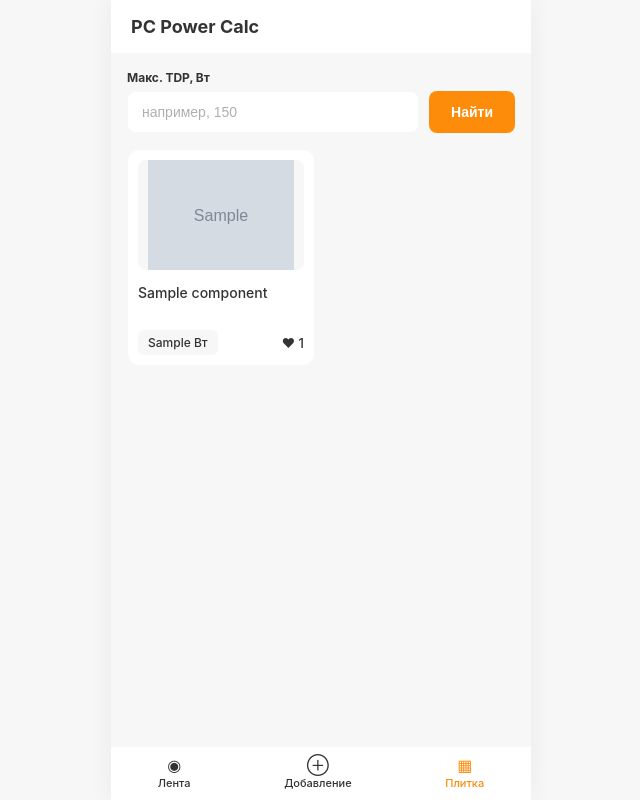
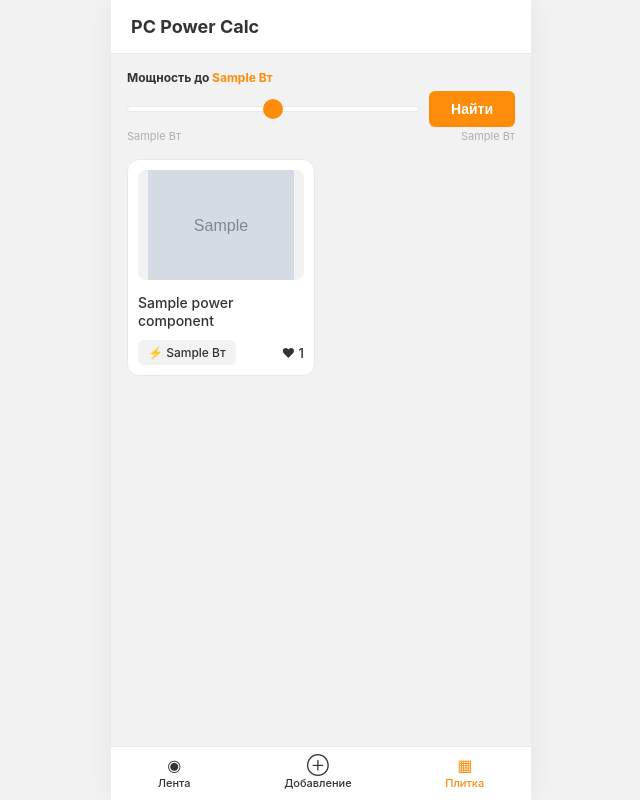
Before and after one commit to ManInTheCoat/psu-calculator-backend, a FastAPI app: template templates/tile.html in a window 1280 px wide. Shown: the whole page, without its empty margins (319-959 px from the left). Run offline with FastAPI, Linux system fonts and the light colour scheme; the template is opened without the code that fills it: most values are stand-ins (such as "Sample title", 1, 10 or a date in 2020); grey boxes marked "Sample" are stand-in pictures.

Commit message:
fix: внесены правки из таблицы

```diff
--- a/static/css/style.css
+++ b/static/css/style.css
@@ -1,9 +1,12 @@
 :root {
-    --accent: #FD8C0B;      /* логотип DNS, кнопка «Каталог», активные элементы */
-    --text: #333333;        /* заголовки и основной текст */
-    --text-muted: #AFAFAF;  /* второстепенный текст, подписи «Обязательно» */
-    --border: #F7F7F7;      /* разделители строк, фон страниц и плашек */
-    --white: #FFFFFF;       /* фон карточек и блоков */
+    --accent: #FD8C0B;        /* оранжевый акцент — все кнопки и активные элементы */
+    --accent-hover: #E07B06;  /* оранжевый при наведении */
+    --text: #333333;          /* заголовки и основной текст */
+    --text-muted: #AFAFAF;    /* второстепенный текст, подписи */
+    --bg: #F2F2F2;            /* светло-серый фон страниц */
+    --border: #E9E9E9;        /* границы и разделители отделены от фона */
+    --white: #FFFFFF;         /* фон карточек и нижней панели — белый */
+    --radius-button: 6px;     /* кнопки «чуть скруглённые» */
 }
 
 * {
@@ -14,7 +17,7 @@
 
 body {
     font-family: -apple-system, BlinkMacSystemFont, "Segoe UI", Roboto, Arial, sans-serif;
-    background: var(--border);
+    background: var(--bg);
     color: var(--text);
     padding-bottom: 72px;
     max-width: 420px;
@@ -59,7 +62,7 @@
 
 .chip {
     display: inline-block;
-    background: var(--border);
+    background: var(--bg);
     color: var(--text);
     font-size: 12px;
     font-weight: 500;
@@ -110,29 +117,59 @@
     gap: 10px;
 }
 
-.filter__input {
+.filter__value {
+    color: var(--accent);
+}
+
+.filter__slider {
     flex: 1;
+    min-width: 0;
+    appearance: none;
+    -webkit-appearance: none;
+    height: 36px;
+    background: transparent;
+    cursor: pointer;
+}
+
+.filter__slider::-webkit-slider-runnable-track {
+    height: 6px;
+    border-radius: 3px;
     background: var(--white);
     border: 1px solid var(--border);
-    border-radius: 8px;
-    padding: 12px 14px;
-    font-size: 14px;
-    color: var(--text);
 }
 
-.filter__input::placeholder {
+.filter__slider::-webkit-slider-thumb {
+    appearance: none;
+    -webkit-appearance: none;
+    width: 20px;
+    height: 20px;
+    margin-top: -8px;
+    border: none;
+    border-radius: 50%;
+    background: var(--accent);
+}
+
+.filter__scale {
+    display: flex;
+    justify-content: space-between;
+    font-size: 11px;
     color: var(--text-muted);
+    margin-top: 2px;
 }
 
 .filter__button {
     background: var(--accent);
     color: var(--white);
     border: none;
-    border-radius: 8px;
-    padding: 0 22px;
+    border-radius: var(--radius-button);
+    padding: 10px 22px;
     font-size: 14px;
     font-weight: 700;
     cursor: pointer;
+}
+
+.filter__button:hover {
+    background: var(--accent-hover);
 }
 
 /* ---------- Плитка: сетка карточек ---------- */
@@ -169,7 +206,7 @@
     width: 100%;
     height: 110px;
     object-fit: contain;
-    background: var(--border);
+    background: var(--bg);
     border-radius: 8px;
     margin-bottom: 10px;
 }
--- a/templates/tabbar.html
+++ b/templates/tabbar.html
@@ -1,16 +1,16 @@
 <nav class="tabbar">
     <a class="tabbar__item {% if active == 'feed' %}tabbar__item--active{% endif %}"
-       href="/component/{{ first_published_id() }}">
+       href="/power_components/feed/{{ first_published_power_component_id() }}">
         <span class="tabbar__icon">◉</span>
         <span class="tabbar__label">Лента</span>
     </a>
     <a class="tabbar__item {% if active == 'add' %}tabbar__item--active{% endif %}"
-       href="/add">
+       href="/power_components/draft">
         <span class="tabbar__icon">⊕</span>
         <span class="tabbar__label">Добавление</span>
     </a>
     <a class="tabbar__item {% if active == 'tile' %}tabbar__item--active{% endif %}"
-       href="/">
+       href="/power_components">
         <span class="tabbar__icon">▦</span>
         <span class="tabbar__label">Плитка</span>
     </a>
--- a/templates/tile.html
+++ b/templates/tile.html
@@ -9,34 +9,50 @@
 </head>
 <body>
     <header class="header">
-        <a class="header__logo" href="/">PC Power Calc</a>
+        <a class="header__logo" href="/power_components">PC Power Calc</a>
     </header>
 
     <main class="page page--tile">
-        <form class="filter" method="get" action="/">
-            <label class="filter__label" for="max_tdp">Макс. TDP, Вт</label>
+        <form class="filter" method="get" action="/power_components">
+            <label class="filter__label" for="max_power">
+                Мощность до <b class="filter__value">{{ max_power }} Вт</b>
+            </label>
             <div class="filter__row">
-                <input class="filter__input"
-                       type="number"
-                       id="max_tdp"
-                       name="max_tdp"
-                       min="0"
-                       placeholder="например, 150"
-                       value="{{ max_tdp if max_tdp is not none else '' }}">
+                <input class="filter__slider"
+                       type="range"
+                       id="max_power"
+                       name="max_power"
+                       min="{{ power_min }}"
+                       max="{{ power_max }}"
+                       step="{{ power_step }}"
+                       list="power_marks"
+                       value="{{ max_power }}">
+                <datalist id="power_marks">
+                    <option value="0"></option>
+                    <option value="100"></option>
+                    <option value="200"></option>
+                    <option value="300"></option>
+                    <option value="400"></option>
+                    <option value="500"></option>
+                </datalist>
                 <button class="filter__button" type="submit">Найти</button>
+            </div>
+            <div class="filter__scale">
+                <span>{{ power_min }} Вт</span>
+                <span>{{ power_max }} Вт</span>
             </div>
         </form>
 
-        {% if components %}
+        {% if power_components %}
         <ul class="tiles">
-            {% for c in components %}
+            {% for power_component in power_components %}
             <li class="tile">
-                <a class="tile__link" href="/component/{{ c.id }}">
-                    <img class="tile__image" src="{{ c.image_url }}" alt="{{ c.title }}">
-                    <h2 class="tile__title">{{ c.title }}</h2>
+                <a class="tile__link" href="/power_components/feed/{{ power_component.id }}">
+                    <img class="tile__image" src="{{ power_component.image_url }}" alt="{{ power_component.title }}">
+                    <h2 class="tile__title">{{ power_component.title }}</h2>
                     <div class="tile__meta">
-                        <span class="chip">{{ c.tdp_watt }} Вт</span>
-                        <span class="likes">♥ {{ c.likes_count }}</span>
+                        <span class="chip">⚡ {{ power_component.power_watt }} Вт</span>
+                        <span class="likes">♥ {{ power_component.likes_count }}</span>
                     </div>
                 </a>
             </li>
```
Also changed, not shown: other parts of static/css/style.css (+51 -15 lines), api/handlers.py (+48 -33 lines), data/collections.py (+30 -30 lines), templates/add.html (+13 -13 lines), templates/feed.html (+23 -17 lines), README.md, 1 other file.
